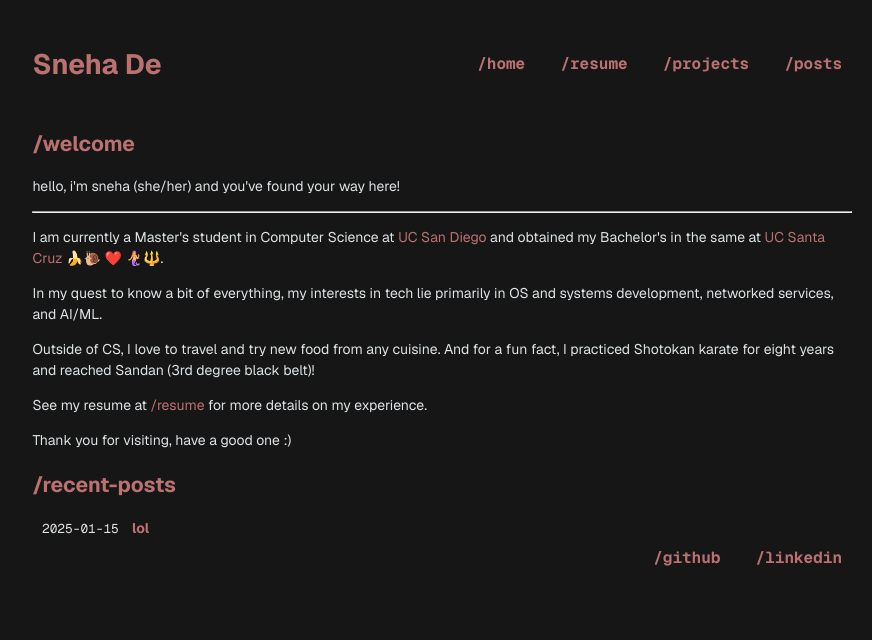
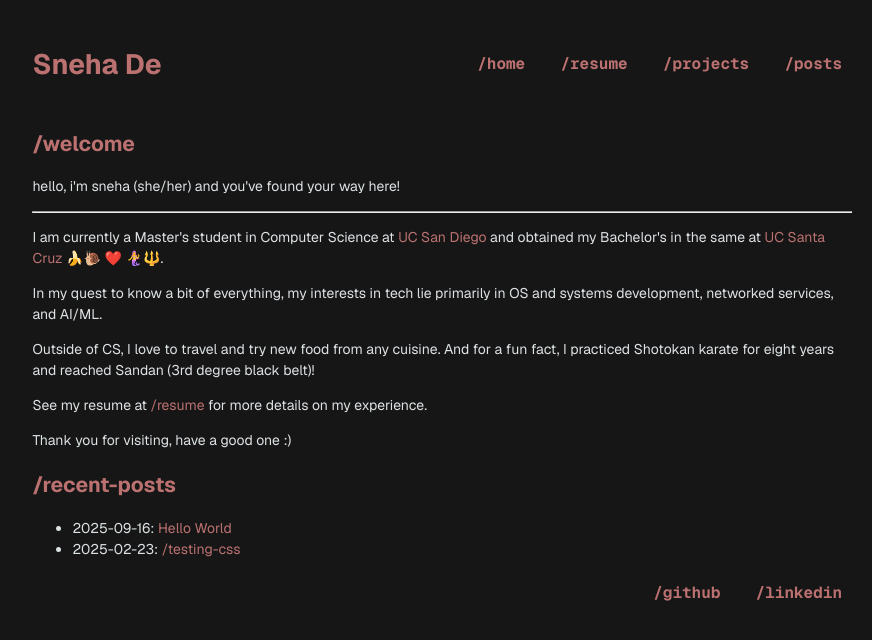
Before and after one commit to sneha-afk/sneha-afk.github.io, a React (Vite) app: page / in a window 1280 px wide. Shown: the top 640 px of the page, without its empty margins (198-1070 px from the left). Built offline with nearby package versions, Linux system fonts and the light colour scheme.

Commit message:
feat: context to keep list of posts global

```diff
--- a/src/components/PageLayout.tsx
+++ b/src/components/PageLayout.tsx
@@ -1,7 +1,7 @@
 import React, { useEffect } from "react";
 import NavigationBar from "./NavigationBar";
 
-import "highlight.js/styles/base16/ros-pine.css";
+import "highlight.js/styles/base16/horizon-dark.css";
 
 interface PageLayoutProps {
   title?: string;
--- /dev/null
+++ b/src/context/PostsContext.tsx
@@ -0,0 +1,39 @@
+import {
+  createContext,
+  useContext,
+  useEffect,
+  useState,
+  type ReactNode,
+  useMemo,
+} from "react";
+import { loadPosts, type PostMeta } from "../utils/loadPosts";
+
+type PostsContextType = {
+  posts: PostMeta[];
+  loading: boolean;
+};
+
+const PostsContext = createContext<PostsContextType>({
+  posts: [],
+  loading: true,
+});
+
+export const PostsProvider = ({ children }: { children: ReactNode }) => {
+  const [posts, setPosts] = useState<PostMeta[]>([]);
+  const [loading, setLoading] = useState(true);
+
+  useEffect(() => {
+    loadPosts().then((data) => {
+      setPosts(data);
+      setLoading(false);
+    });
+  }, []);
+
+  const value = useMemo(() => ({ posts, loading }), [posts, loading]);
+
+  return (
+    <PostsContext.Provider value={value}>{children}</PostsContext.Provider>
+  );
+};
+
+export const usePosts = () => useContext(PostsContext);
--- a/src/main.tsx
+++ b/src/main.tsx
@@ -1,10 +1,14 @@
 import { StrictMode } from "react";
 import { createRoot } from "react-dom/client";
+
+import { PostsProvider } from "./context/PostsContext";
 import App from "./App.tsx";
 import "./styles/global.scss";
 
 createRoot(document.getElementById("root")!).render(
   <StrictMode>
-    <App />
+    <PostsProvider>
+      <App />
+    </PostsProvider>
   </StrictMode>,
 );
--- a/src/pages/BlogIndex.tsx
+++ b/src/pages/BlogIndex.tsx
@@ -1,31 +1,23 @@
-import React, { useEffect, useState } from "react";
+import React from "react";
 import { Link } from "react-router-dom";
 import PageLayout from "../components/PageLayout";
-import { loadPosts, type PostMeta } from "../utils/loadPosts";
+import { usePosts } from "../context/PostsContext";
 
 import "../styles/_post_index.scss";
 
 const BlogIndex: React.FC = () => {
-  const [posts, setPosts] = useState<PostMeta[]>([]);
-  const [loading, setLoading] = useState(true);
+  const { posts } = usePosts();
 
-  useEffect(() => {
-    loadPosts().then((data) => {
-      setPosts(data);
-      setLoading(false);
-    });
-  }, []);
-
-  if (loading) return <PageLayout title="Blog">Loading posts…</PageLayout>;
+  if (!posts || posts.length === 0) {
+    return <PageLayout title="Blog">No posts found…</PageLayout>;
+  }
 
   return (
     <PageLayout title="/posts">
       <ul>
         {posts.map((post) => (
           <li key={post.slug}>
-            {post.date}
-            {": "}
-            <Link to={`/posts/${post.slug}`}>{post.title}</Link>{" "}
+            {post.date}: <Link to={`/posts/${post.slug}`}>{post.title}</Link>
           </li>
         ))}
       </ul>
--- a/src/pages/HomePage.tsx
+++ b/src/pages/HomePage.tsx
@@ -1,14 +1,11 @@
+import { Link } from "react-router-dom";
+
 import PageLayout from "../components/PageLayout";
+import { usePosts } from "../context/PostsContext";
 
 const HomePage = () => {
-  // TODO: figure this out...
-  const recentPosts = [
-    {
-      date: "2025-01-15",
-      title: "lol",
-      url: "/posts/lol",
-    },
-  ];
+  const { posts } = usePosts();
+  const recentPosts = posts.slice(0, 5);
 
   return (
     <PageLayout title="Welcome" showBackLink={false} showPageTitle={false}>
@@ -62,16 +59,16 @@ const HomePage = () => {
 
         <section>
           <h2>/recent-posts</h2>
-          <div>
-            {recentPosts.map((post, index) => (
-              <div key={index}>
-                <code>{post.date}</code>{" "}
-                <strong>
-                  <a href={post.url}>{post.title}</a>
-                </strong>
-              </div>
+
+          <ul>
+            {recentPosts.map((post) => (
+              <li key={post.slug}>
+                {post.date}
+                {": "}
+                <Link to={`/posts/${post.slug}`}>{post.title}</Link>{" "}
+              </li>
             ))}
-          </div>
+          </ul>
         </section>
       </div>
     </PageLayout>
--- a/src/posts/testing.md
+++ b/src/posts/testing.md
@@ -122,7 +122,7 @@ Inline: $E = mc^2$
 Block:
 
 $$
-\int_{a}^{b} x^2 \, dx
+\int_{a}^{b} x^2 dx
 $$
 
 More complex:
```
Also changed, not shown: 1 other file (tests, documents, lock files or other folders).
